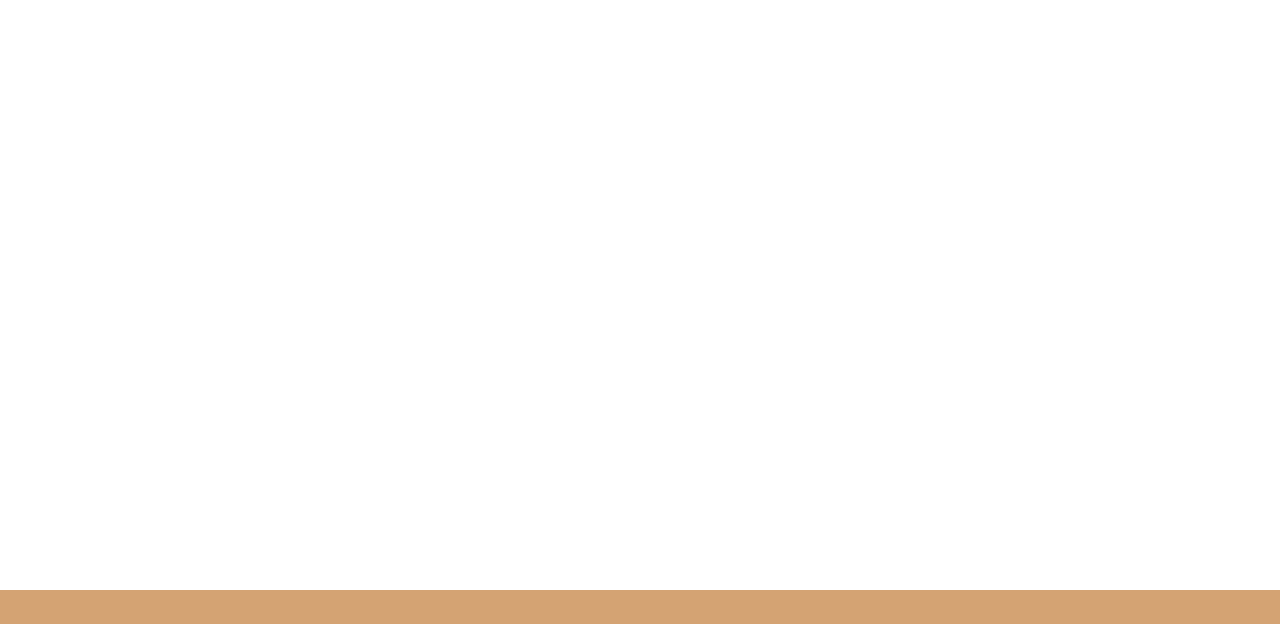
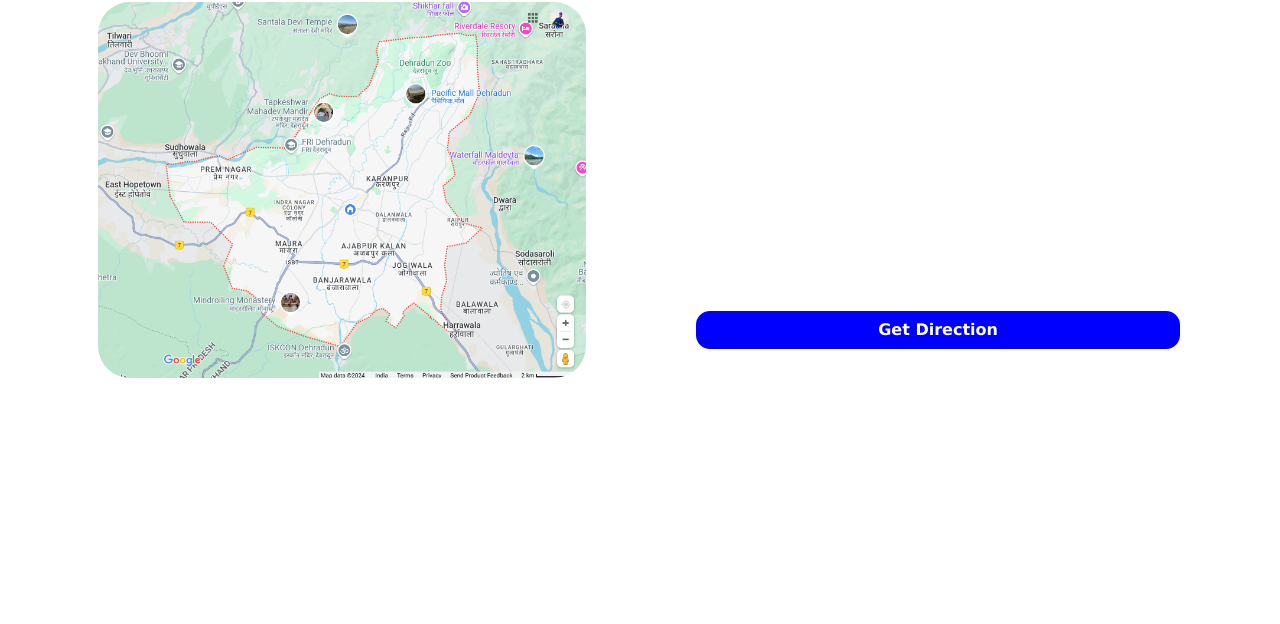
Before and after one commit to Mohitranag18/The-Daily-Drip, a plain HTML site: page contact.html in a window 1280 px wide. Shown: the part 1090-1714 px from the top of the page. Drawn offline with nearby package versions, Linux system fonts and the light colour scheme.

Commit message:
added contact us page

```diff
--- a/contact.css
+++ b/contact.css
@@ -13,4 +13,54 @@
     display: flex;
     justify-content: center;
     align-items: center;
+    margin-bottom: 10rem;
+    position: relative;
 }
+.container{
+    border: 2px solid white;
+    border-radius: 2rem;
+    width: 90%;
+    padding: 2rem;
+    position: relative;
+    display: flex;
+    justify-content: space-between;
+}
+.location{
+    width: 45%;
+    display: flex;
+    flex-direction: column;
+    align-items: center;
+    gap: 2rem;
+    position: relative
+}
+.location img{
+    width: 100%;
+    border-radius: 2rem;
+}
+.contactinfo{
+    width: 45%;
+    position: relative;
+    display: flex;
+    flex-direction: column;
+    justify-content: center;
+    gap: 2rem;
+}
+.contactinfo h4{
+    font-weight: 500;
+}
+.contactinfo a{
+    color: white;
+}
+.contactinfo button{
+    padding: 0.6rem 1rem;
+    font-size: 1rem;
+    font-weight: 600;
+    background-color: blue;
+    border: 2px solid white;
+    border-radius: 1rem;
+    margin-top: 1rem;
+    cursor: pointer;
+    &:hover{
+        transform: scale(103%);
+    }
+}
--- a/contact.html
+++ b/contact.html
@@ -20,7 +20,7 @@
         </div></a>
         <i id="menuicon" class="fa-solid fa-bars"></i>
     </nav>
-        <video id="mainvid" src="https://videos.pexels.com/video-files/3626148/3626148-uhd_2732_1440_25fps.mp4" autoplay muted loop></video>
+        <video id="mainvid" src="https://videos.pexels.com/video-files/7301090/7301090-uhd_2560_1440_25fps.mp4" autoplay muted loop></video>
 
     <div id="cursor"></div>
     <div id="cursor_blur"></div>
@@ -38,7 +38,19 @@
         </div>
 
         <div id="panel2">
-            <h1>Updates Comming Soon...</h1>
+            <div class="container">
+                <div class="location">
+                    <img src="images/dehradunMap.png" alt="">
+                </div>
+                <div class="contactinfo">
+                    <h2>Contact Information</h2>
+                    <h4><strong>Address:</strong> 123 Coffee Lane, Caffeine City, India</h4>
+                    <h4><strong>Phone:</strong> <a href="tel:+1234567890">+1 234 567 890</a></h4>
+                    <h4><strong>Email:</strong> <a href="mailto:contact@thedailydrip.com">contact@thedailydrip.com</a></h4>
+                    <h4><strong>Hours:</strong> Mon - Fri: 8 AM - 10 PM | Sat - Sun: 9 AM - 11 PM</h4>
+                    <button>Get Direction</button>
+                </div>
+            </div>
         </div>
 
         <!-- footer section -->
@@ -50,10 +62,10 @@
                 </div>
                 <div id="list">
                     <a href="index.html"><h4 class="crcr_cng">ABOUT US</h4></a>
-                <a href="menu.html"><h4 class="crcr_cng">MENU</h4></a>
-                <a href="gamezone.html"><h4 class="crcr_cng">GAME ZONE</h4></a>
-                <a href="events.html"><h4 class="crcr_cng">EVENTS</h4></a>
-                <a href="contact.html"><h4 class="crcr_cng">CONTACT US</h4></a>
+                    <a href="menu.html"><h4 class="crcr_cng">MENU</h4></a>
+                    <a href="gamezone.html"><h4 class="crcr_cng">GAME ZONE</h4></a>
+                    <a href="events.html"><h4 class="crcr_cng">EVENTS & OFFERS</h4></a>
+                    <a href="contact.html"><h4 class="crcr_cng">CONTACT US</h4></a>
                 </div>
                 <div id="contact">
                     <p>Dehradun, Uttrakhand</p>
@@ -76,5 +88,6 @@
     <script src="https://cdnjs.cloudflare.com/ajax/libs/gsap/3.12.5/ScrollTrigger.min.js" integrity="sha512-onMTRKJBKz8M1TnqqDuGBlowlH0ohFzMXYRNebz+yOcc5TQr/zAKsthzhuv0hiyUKEiQEQXEynnXCvNTOk50dg==" crossorigin="anonymous" referrerpolicy="no-referrer"></script>
 
     <script src="script.js"></script>
+    <script src="contact.js"></script>
 </body>
 </html>
--- /dev/null
+++ b/contact.js
@@ -0,0 +1,11 @@
+// Form submission simulation for demonstration
+const form = document.getElementById('contactForm');
+const confirmationMessage = document.getElementById('confirmationMessage');
+form.addEventListener('submit', function(event) {
+    event.preventDefault();
+    confirmationMessage.style.display = 'block';
+    setTimeout(() => {
+        confirmationMessage.style.display = 'none';
+        form.reset();
+    }, 3000);
+});
```
Also changed, not shown: booking.html (+7 -7 lines), booking.js (deleted, +0 -22 lines), events.html (+1 -1 lines), gamezone.html (+1 -1 lines), menu.html (+1 -1 lines), images/dehradunMap.png (added).
